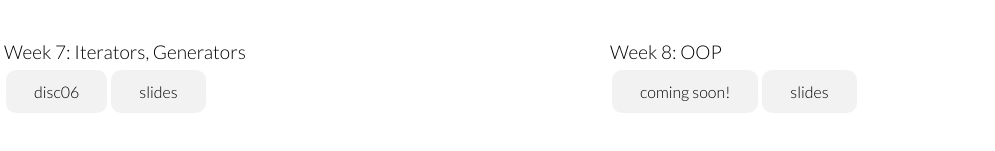
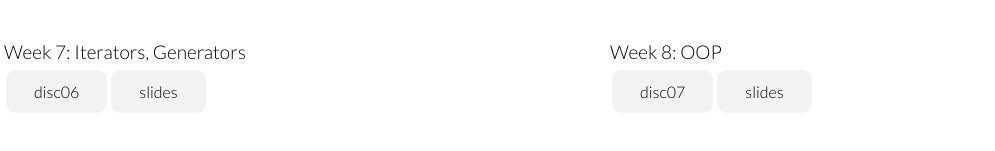
Before and after one commit to priya0004/teaching, a React (Create React App) app: page / in a window 1280 px wide. Shown: the part 1511-1662 px from the top of the page, without its empty margins (0-995 px from the left). Built offline with nearby package versions, Linux system fonts and the light colour scheme.

Commit message:
[fa24] week 8 disc

```diff
--- a/src/content.js
+++ b/src/content.js
@@ -139,8 +139,8 @@ function content() {
                             </div>
                             <div className='ind-disc-container'>
                                 <p> Week 8: OOP </p>
-                                <a className='button' target='_blank' rel='noreferrer noopener' href=''>
-                                    coming soon!
+                                <a className='button' target='_blank' rel='noreferrer noopener' href='https://cs61a.org/disc/disc07/'>
+                                    disc07
                                 </a>
                                 <a className='button' target='_blank' rel='noreferrer noopener' href='https://docs.google.com/presentation/d/1i89o4apkmNaM04BtBj-TJk5egkRe4gDT_IkS0leWL-o/edit?usp=sharing'>
                                     slides
```
